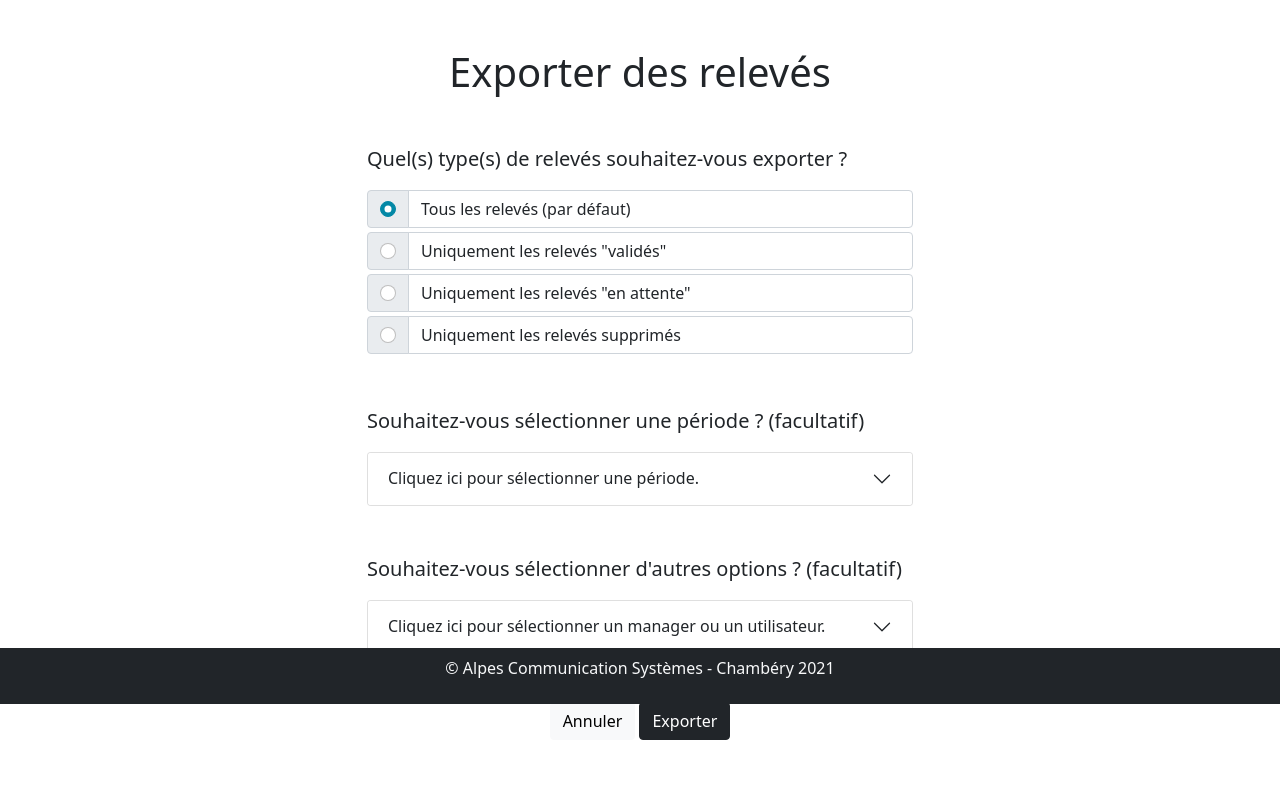
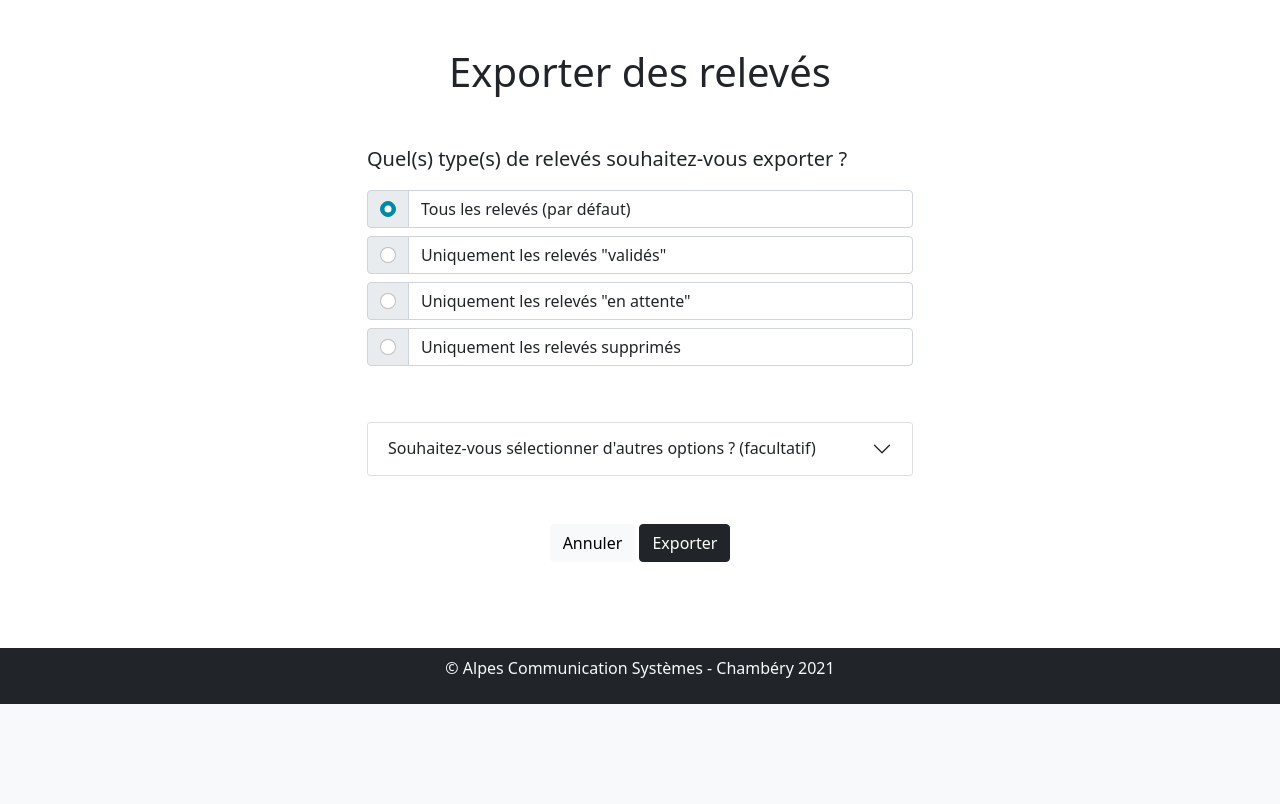
Before and after one commit to mlriedinger/ACS_releve_heures, a PHP site: template view/exportRecordsForm.php in a window 1280 px wide. Shown: the part 96-900 px from the top of the page. After the commit the page ends 800 px from the top, so only its background shows below. Run offline with PHP 8.4, Linux system fonts and the light colour scheme; the template is opened without the code that fills it, so the values that code supplies are empty; the visitor is signed in with stand-in values (Sample User, id 1).

Commit message:
feature(export): visual modification export form

```diff
--- a/view/exportRecordsForm.php
+++ b/view/exportRecordsForm.php
@@ -17,28 +17,28 @@
 
                             <p class="fs-5 text fw-light mb-3">Quel(s) type(s) de relevés souhaitez-vous exporter ?</p>
 
-                            <div class="input-group mb-1">
+                            <div class="input-group mb-2">
                                 <div class="input-group-text">
                                     <input class="form-check-input mt-0" type="radio" name="scope" value="all" aria-label="Bouton radio permettant de sélectionner tous les relevés" checked />
                                 </div>
                                 <input type="text" class="form-control" aria-label="Sélectionner tous les relevés" value="Tous les relevés (par défaut)"/>
                             </div>
 
-                            <div class="input-group mb-1">
+                            <div class="input-group mb-2">
                                 <div class="input-group-text">
                                     <input class="form-check-input mt-0" type="radio" name="scope" value="valid" aria-label="Bouton radio permettant de sélectionner tous les relevés" />
                                 </div>
                                 <input type="text" class="form-control" aria-label="Sélectionner tous les relevés" value="Uniquement les relevés &#34validés&#34"/>
                             </div>
 
-                            <div class="input-group mb-1">
+                            <div class="input-group mb-2">
                                 <div class="input-group-text">
                                     <input class="form-check-input mt-0" type="radio" name="scope" value="unchecked" aria-label="Bouton radio permettant de sélectionner tous les relevés" />
                                 </div>
                                 <input type="text" class="form-control" aria-label="Sélectionner tous les relevés" value="Uniquement les relevés &#34en attente&#34"/>
                             </div>
 
-                            <div class="input-group mb-1">
+                            <div class="input-group mb-2">
                                 <div class="input-group-text">
                                     <input class="form-check-input mt-0" type="radio" name="scope" value="deleted" aria-label="Bouton radio permettant de sélectionner tous les relevés" />
                                 </div>
@@ -49,26 +49,24 @@
 
                     </div>
 
-
                     <div class="row mt-5 mb-3 justify-content-md-center">
 
                         <div class="col-sm-6">
-
-                            <p class="fs-5 text fw-light mb-3">Souhaitez-vous sélectionner une période ? (facultatif)</p>
 
                             <div class="accordion" id="exportFormAccordion">
                                 <div class="accordion-item">
 
                                     <h2 class="accordion-header" id="headingOne">
-                                        <button class="accordion-button collapsed" type="button" data-bs-toggle="collapse" data-bs-target="#collapseOne" aria-expanded="false" aria-controls="collapseOne">
-                                            Cliquez ici pour sélectionner une période.
+                                        <button class="accordion-button collapsed" type="button" data-bs-toggle="collapse" data-bs-target="#collapseTwo" aria-expanded="false" aria-controls="collapseOne">
+                                        Souhaitez-vous sélectionner d'autres options ? (facultatif)
                                         </button>
                                     </h2>
 
-                                    <div id="collapseOne" class="accordion-collapse collapse" aria-labelledby="headingOne" data-bs-parent="#exportFormAccordion">
+                                    <div id="collapseTwo" class="accordion-collapse collapse" aria-labelledby="headingOne" data-bs-parent="#exportFormAccordion">
 
                                         <div class="accordion-body">
-                                            <div class="input-group mb-3">
+                                            <label for="periodStart_selector">Sélectionnez une période :</label>
+                                            <div class="input-group mt-4 mb-3">
                                                 <span class="input-group-text" id="periodStart_selector">Du</span>
                                                 <input type="date" name="periodStart" id="periodStart" class="form-control" aria-label="Sélectionnez une date de début" aria-describedby="periodStart_selector"/>
                                             </div>
@@ -77,43 +75,15 @@
                                                 <span class="input-group-text" id="periodEnd_selector">Au</span>
                                                 <input type="date" name="periodEnd" id="periodEnd" class="form-control" aria-label="Sélectionnez une date de fin" aria-describedby="periodEnd_selector"/>
                                             </div>
-                                        </div>
 
-                                    </div>
-                                </div>
-
-                            </div>
-
-                        </div>
-
-                    </div>
-
-                    <div class="row mt-5 mb-3 justify-content-md-center">
-
-                        <div class="col-sm-6">
-
-                            <p class="fs-5 text fw-light mb-3">Souhaitez-vous sélectionner d'autres options ? (facultatif)</p>
-
-                            <div class="accordion" id="exportFormAccordion">
-                                <div class="accordion-item">
-
-                                    <h2 class="accordion-header" id="headingOne">
-                                        <button class="accordion-button collapsed" type="button" data-bs-toggle="collapse" data-bs-target="#collapseTwo" aria-expanded="false" aria-controls="collapseOne">
-                                            Cliquez ici pour sélectionner un manager ou un utilisateur.
-                                        </button>
-                                    </h2>
-
-                                    <div id="collapseTwo" class="accordion-collapse collapse" aria-labelledby="headingOne" data-bs-parent="#exportFormAccordion">
-
-                                        <div class="accordion-body">
-                                            <label for="selectManager" class="mb-2">Exporter les relevés de tous les salariés liés à un manager </label>
+                                            <label for="selectManager" class="mt-4 mb-2">Exporter les relevés de tous les salariés liés à un manager </label>
                                             <select name="manager" id="selectManager" class="form-select mb-3" aria-label="Default select example">
-                                                <option value ="" selected>Sélectionner un manager</option>
+                                                <option value ="" selected>Sélectionnez un manager</option>
                                             </select>
 
                                             <label for="selectUser" class="mt-4 mb-2">Exporter les relevés d'un salarié en particulier </label>
                                             <select name="user" id="selectUser" class="form-select mb-3" aria-label="Default select example">
-                                                <option value ="" selected>Sélectionner un salarié</option>
+                                                <option value ="" selected>Sélectionnez un salarié</option>
                                             </select>
                                         </div>
 
```
Lines whose indentation alone changed are shown as unchanged.
